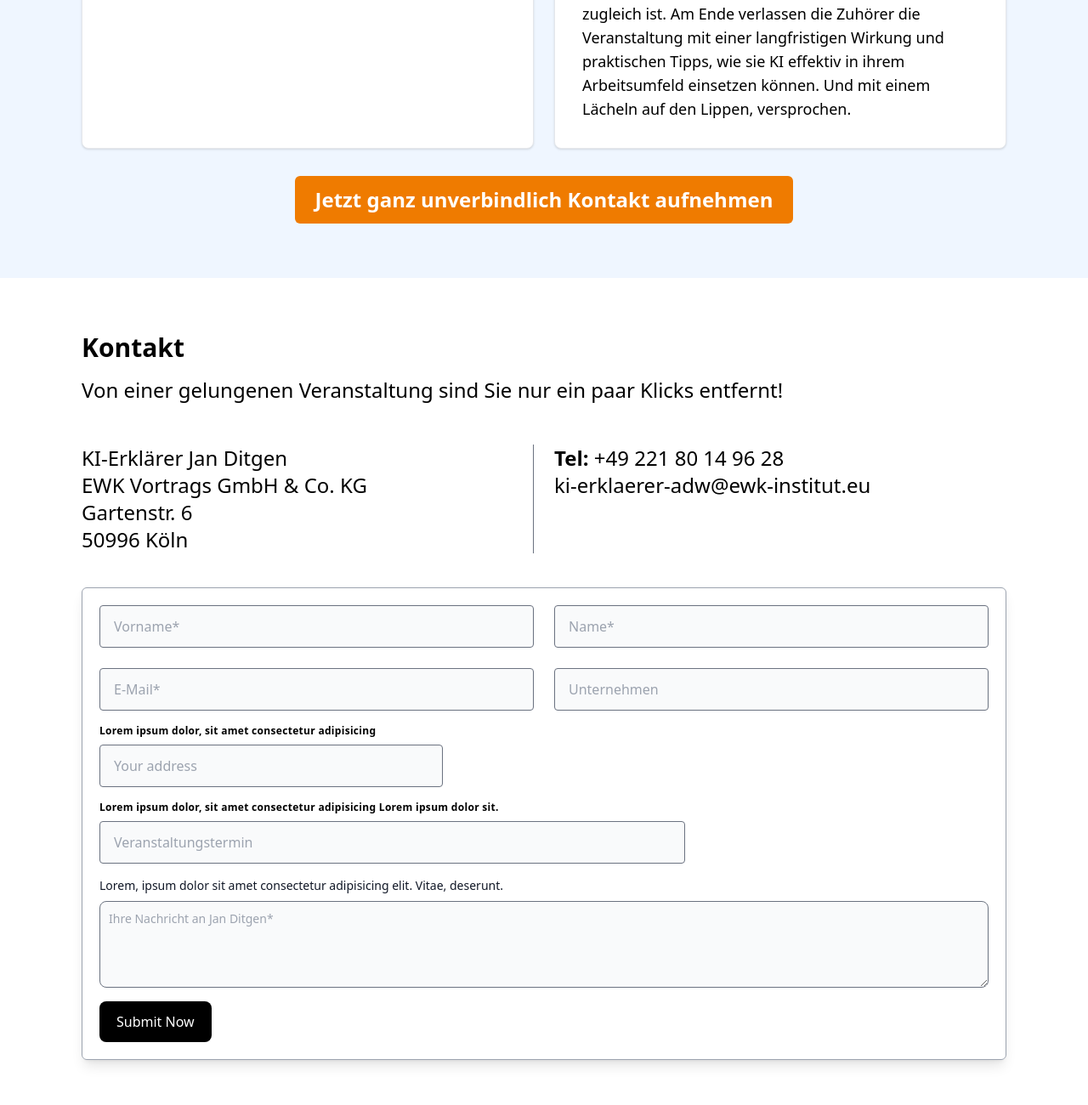
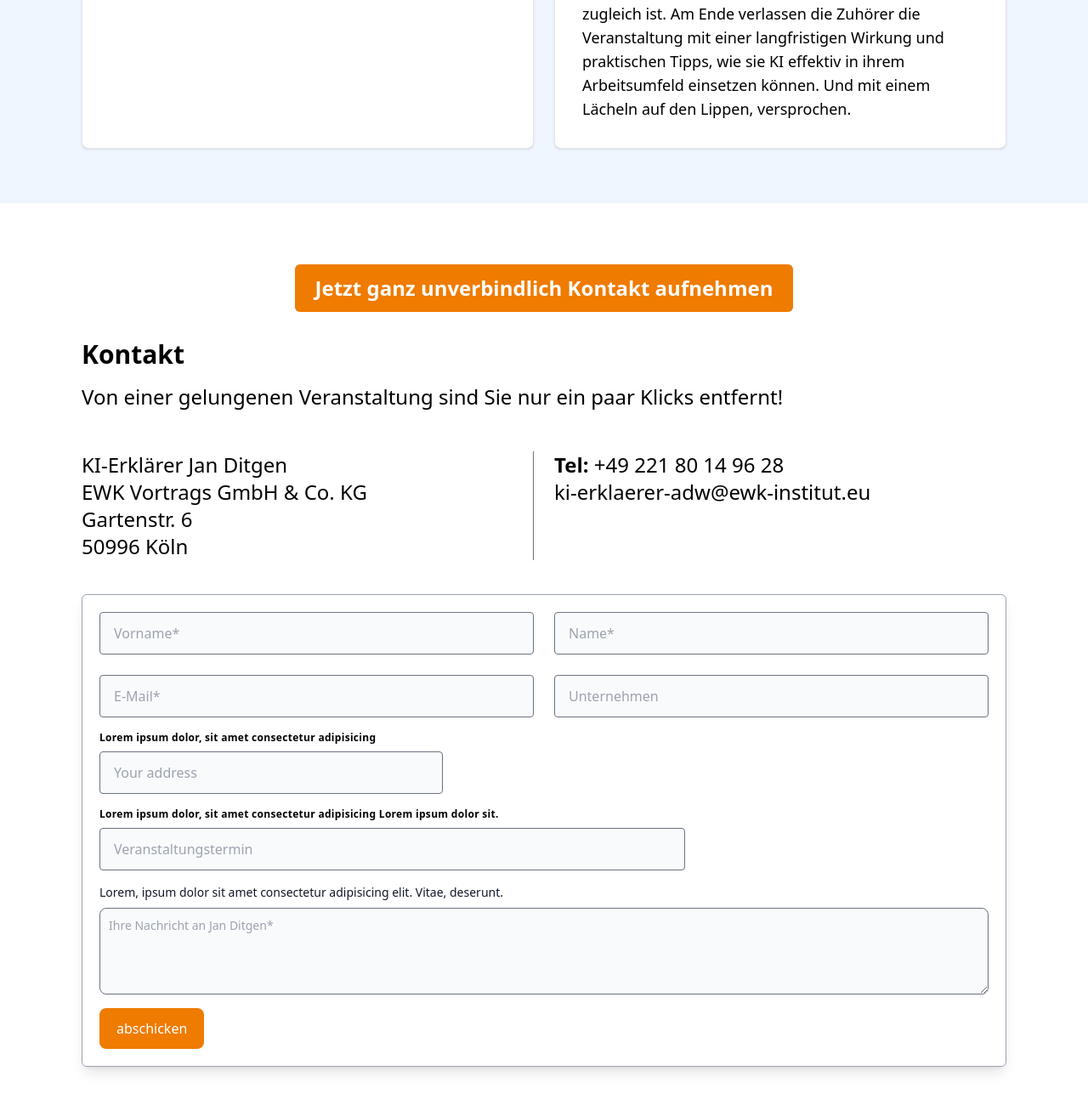
Before and after one commit to AkasDatta/Der-KI-Erkl-rer, a plain HTML site: page index.html in a window 1280 px wide. Shown: the part 8485-9785 px from the top of the page at 85% size. Drawn offline with nearby package versions, Linux system fonts and the light colour scheme.

Commit message:
change button

```diff
--- a/index.html
+++ b/index.html
@@ -671,13 +671,14 @@
           <p class="text-md lg:text-lg">Als Redner zum Thema KI biete ich zahlreiche Vorteile, die meine Vorträge besonders machen. Mit einem Gefühl für das Publikum und seine KI-Erfahrungen vermittele ich verständlich und anschaulich aktuelle Entwicklungen und Trends. Dabei binde ich das Publikum durch interaktive Präsentationen ein und erkläre komplexe Inhalte in verständlichen Bildern. Jeder Vortrag wird gezielt auf die Anpassung an Zielgruppen ausgerichtet, um den größtmöglichen Nutzen zu bieten. Ich setze einen klaren Fokus auf zukunftsorientierte Themen und zeige innovative Technologien, die Unternehmen weiterbringen. Durch motivierende Impulse wird der Vortrag zu einem echten Erlebnis, das unterhaltsam und spannend zugleich ist. Am Ende verlassen die Zuhörer die Veranstaltung mit einer langfristigen Wirkung und praktischen Tipps, wie sie KI effektiv in ihrem Arbeitsumfeld einsetzen können. Und mit einem Lächeln auf den Lippen, versprochen.</p>
         </div>
       </div>
-      <div class="flex justify-center pt-2 lg:pt-8">
-        <a class="bg-[#EF7B00] hover:bg-[#d66e00] duration-500 text-white py-3 px-6 rounded-md text-md lg:text-2xl font-semibold " href="#videoSection">Jetzt ganz unverbindlich Kontakt aufnehmen</a>
-      </div>
    </div>
 
    <!-- Section 11  -->
     <div id="Kontakt" class="px-4 md:px-12 lg:px-12 xl:px-24 py-16 bg-white">
+      <div class="flex justify-center pt-0 lg:pt-2 pb-4 lg:pb-8">
+        <a class="bg-[#EF7B00] hover:bg-[#d66e00] duration-500 text-white py-3 px-6 rounded-md text-md lg:text-2xl font-semibold text-center" href="#videoSection">Jetzt ganz unverbindlich Kontakt aufnehmen</a>
+      </div>
+
       <h1 class="text-3xl font-bold">Kontakt</h1>
       <h2 class="text-2xl pt-4 pb-2 border-b lg:border-0 border-gray-400">Von einer gelungenen Veranstaltung sind Sie nur ein paar Klicks entfernt!</h2>
       <div class="grid grid-cols-1 md:grid-coils-2 lg:grid-cols-2 gap-6 text-xl lg:text-2xl pt-10 pb-10">
@@ -777,9 +778,9 @@
           <div class="mt-4">
             <button
               type="submit"
-              class="inline-block w-full rounded-lg bg-black px-5 py-3 font-medium text-white sm:w-auto"
+              class="inline-block w-full rounded-lg bg-[#EF7B00] hover:bg-[#d66e00] duration-500  px-5 py-3 font-medium text-white sm:w-auto"
             >
-              Submit Now
+            abschicken
             </button>
           </div>
         </form>
```
